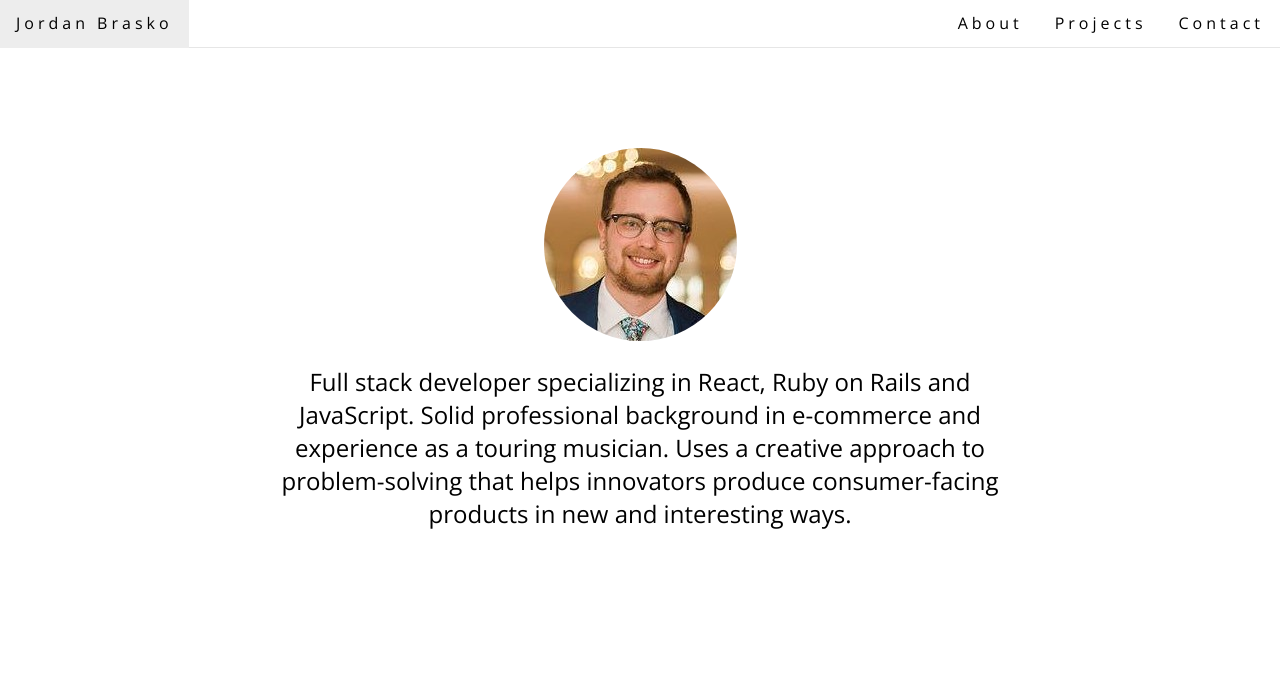
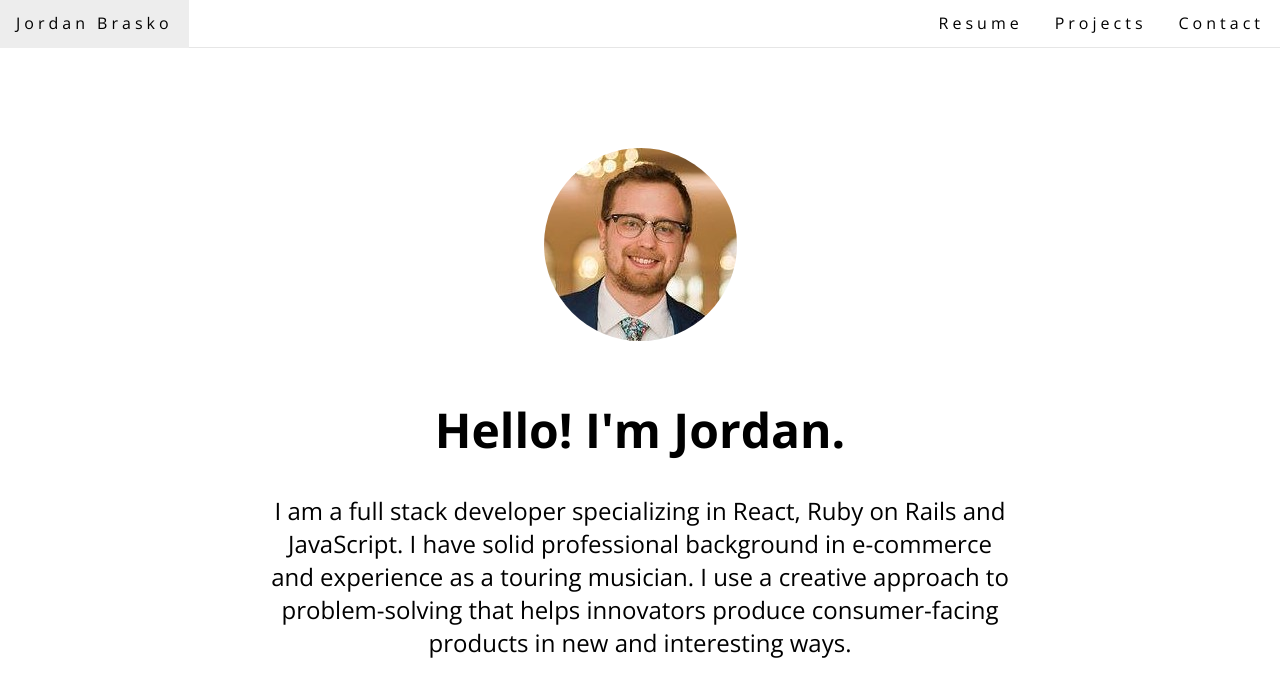
Before and after one commit to jbrasko2/jordan-brasko-portfolio, a React (Create React App) app: page /#/ in a window 1280 px wide. Shown: the top 696 px of the page. Built offline with nearby package versions, Linux system fonts and the light colour scheme.

Commit message:
add resume to navbar, update profile intro

```diff
--- a/src/App.js
+++ b/src/App.js
@@ -3,7 +3,6 @@ import NavBar from './components/NavBar'
 import GlobalStyles from './GlobalStyles';
 import { Switch, Route } from 'react-router-dom'
 import Home from './components/Home'
-import About from './components/About'
 import Projects from './components/Projects'
 import Contact from './components/Contact'
 
@@ -18,7 +17,6 @@ class App extends Component {
 
         <Switch>
           <Route exact path='/' component={Home} />
-          <Route exact path='/about' component={About} />
           <Route exact path='/projects' component={Projects} />
           <Route exact path='/contact' component={Contact} />
         </Switch>
--- a/src/components/Home.js
+++ b/src/components/Home.js
@@ -6,11 +6,12 @@ const Home = () => {
     return (
         <Wrapper>
             <ProfileCard>
-                <img src={profileImage} />
+                <img src={profileImage} alt='profile'/>
                 <ProfileIntro>
-                    Full stack developer specializing in React, Ruby on
-                    Rails and JavaScript. Solid professional background in e-commerce
-                    and experience as a touring musician. Uses a creative
+                    <h1>Hello! I'm Jordan.</h1>
+                    I am a full stack developer specializing in React, Ruby on
+                    Rails and JavaScript. I have solid professional background in e-commerce
+                    and experience as a touring musician. I use a creative
                     approach to problem-solving that helps innovators produce
                     consumer-facing products in new and interesting ways.
                  </ProfileIntro>
--- a/src/components/NavBar.js
+++ b/src/components/NavBar.js
@@ -1,6 +1,7 @@
 import React from 'react'
 import { Link } from 'react-router-dom'
 import styled from 'styled-components/macro'
+import resume from '../Jordan Brasko Resume - Styled.pdf'
 
 const NavBar = () => {
     return (
@@ -12,9 +13,9 @@ const NavBar = () => {
                     </Link>
                 </LeftWrapper>
                 <RightWrapperLarge>
-                    <Link to='/about'>
-                        <LinkButton>About</LinkButton>
-                    </Link>
+                    <a target="_blank" href={resume} rel="noopener noreferrer">
+                        <LinkButton>Resume</LinkButton>
+                    </a>
                     <Link to='/projects'>
                         <LinkButton>Projects</LinkButton>
                     </Link>
@@ -24,9 +25,9 @@ const NavBar = () => {
                 </RightWrapperLarge>
             </Wrapper>
             <RightWrapperSmall>
-                <Link to='/about'>
-                    <LinkButton>About</LinkButton>
-                </Link>
+                <a target="_blank" href={resume} rel="noopener noreferrer">
+                    <LinkButton>Resume</LinkButton>
+                </a>
                 <Link to='/projects'>
                     <LinkButton>Projects</LinkButton>
                 </Link>
```
Also changed, not shown: 1 other file (tests, documents, lock files or other folders).
